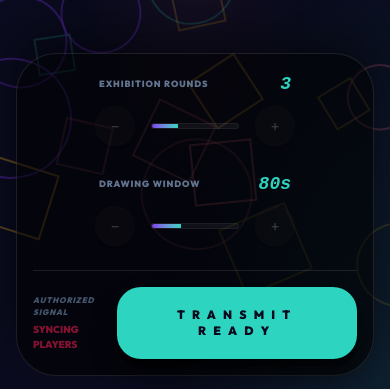
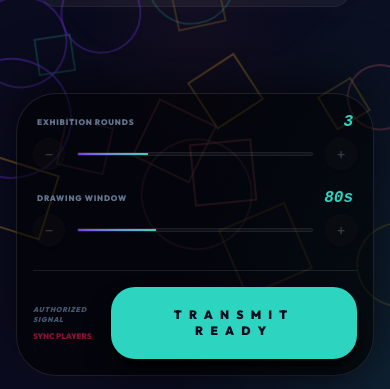
Before and after one commit to devvarshney45/skribbl-clone, a React (Vite) app in the folder client/: page /room/1 in a window 390 px wide. Shown: the part 452-841 px from the top of the page. Built offline with nearby package versions, Linux system fonts and the light colour scheme; no server answers.

Commit message:
fix: harden round transitions and achieve full mobile responsiveness

```diff
--- a/client/src/index.css
+++ b/client/src/index.css
@@ -159,9 +159,9 @@ body {
   animation: float-delayed 12s ease-in-out infinite;
 }
 
-/* Logo Sizing - Fluid */
+/* Logo Sizing - Fluid & Responsive */
 .logo-responsive {
-  font-size: clamp(3rem, 15vh, 10rem);
+  font-size: clamp(2.5rem, 15vw, 8rem); /* Use vw for width-based safety */
 }
 
 /* Glassmorphism Refinement - High Definition */
--- a/client/src/pages/Home.tsx
+++ b/client/src/pages/Home.tsx
@@ -107,7 +107,7 @@ const Home: React.FC = () => {
             <div className="absolute bottom-1/4 right-1/4 w-96 h-96 bg-brand-secondary/20 blur-[120px] animate-pulse-delayed" />
         </div>
 
-        <div className="w-full h-full max-w-7xl mx-auto flex flex-col items-center justify-center gap-2 md:gap-6 lg:gap-8 relative">
+        <div className="w-full min-h-full max-w-7xl mx-auto flex flex-col items-center justify-center gap-4 md:gap-8 relative py-8">
 
             {/* ── LOGO SECTION ── */}
             <header className="flex flex-col items-center text-center space-y-1 md:space-y-3 animate-pop-in">
--- a/client/src/pages/Room.tsx
+++ b/client/src/pages/Room.tsx
@@ -139,48 +139,48 @@ const Room: React.FC = () => {
           <div className="bg-black/60 backdrop-blur-3xl rounded-[2.5rem] border border-white/10 p-4 md:p-6 shadow-[0_-20px_50px_rgba(0,0,0,0.5)] flex flex-col md:flex-row items-center justify-between gap-6 md:gap-12">
 
           {/* Settings Group */}
-              <div className="flex flex-col md:flex-row items-center gap-6 md:gap-12 flex-grow">
+          <div className="flex flex-col xl:flex-row items-center gap-4 xl:gap-12 flex-grow w-full">
 
               {/* Rounds Control */}
-                  <div className="flex flex-col gap-2 w-full md:w-auto min-w-[200px]">
+              <div className="flex flex-col gap-1 w-full xl:w-auto xl:min-w-[200px]">
                   <div className="flex items-center justify-between px-1">
-                          <span className="text-[9px] font-black text-slate-500 uppercase tracking-widest">Exhibition Rounds</span>
-                          <span className="text-lg font-black text-brand-secondary font-mono italic">{totalRounds}</span>
+                      <span className="text-[8px] xl:text-[9px] font-black text-slate-500 uppercase tracking-widest">Exhibition Rounds</span>
+                      <span className="text-base xl:text-lg font-black text-brand-secondary font-mono italic">{totalRounds}</span>
                   </div>
-                      <div className="flex items-center gap-4">
-                          <button onClick={() => handleSettingChange('rounds', Math.max(1, totalRounds-1))} disabled={!isHost} className={`w-10 h-10 panel rounded-xl flex items-center justify-center transition-all ${!isHost ? 'opacity-20 grayscale' : 'hover:bg-white/10 active:scale-90 border-white/10'}`}>−</button>
-                          <div className="flex-grow h-1.5 bg-white/5 rounded-full overflow-hidden border border-white/5">
+                  <div className="flex items-center gap-3 xl:gap-4">
+                      <button onClick={() => handleSettingChange('rounds', Math.max(1, totalRounds-1))} disabled={!isHost} className={`w-8 h-8 xl:w-10 xl:h-10 panel rounded-xl flex items-center justify-center transition-all ${!isHost ? 'opacity-20 grayscale' : 'hover:bg-white/10 active:scale-90 border-white/10'}`}>−</button>
+                      <div className="flex-grow h-1 bg-white/5 rounded-full overflow-hidden border border-white/5">
                           <div className="h-full bg-gradient-to-r from-brand-primary to-brand-secondary transition-all duration-700" style={{ width: `${(totalRounds / 10) * 100}%` }} />
                       </div>
-                          <button onClick={() => handleSettingChange('rounds', Math.min(10, totalRounds+1))} disabled={!isHost} className={`w-10 h-10 panel rounded-xl flex items-center justify-center transition-all ${!isHost ? 'opacity-20 grayscale' : 'hover:bg-white/10 active:scale-90 border-white/10'}`}>+</button>
+                      <button onClick={() => handleSettingChange('rounds', Math.min(10, totalRounds+1))} disabled={!isHost} className={`w-8 h-8 xl:w-10 xl:h-10 panel rounded-xl flex items-center justify-center transition-all ${!isHost ? 'opacity-20 grayscale' : 'hover:bg-white/10 active:scale-90 border-white/10'}`}>+</button>
                   </div>
               </div>
 
               {/* Vertical Divider (Desktop Only) */}
-                  <div className="hidden md:block w-[1px] h-10 bg-white/5" />
+              <div className="hidden xl:block w-[1px] h-10 bg-white/5" />
 
               {/* Time Control */}
-                  <div className="flex flex-col gap-2 w-full md:w-auto min-w-[200px]">
+              <div className="flex flex-col gap-1 w-full xl:w-auto xl:min-w-[200px]">
                   <div className="flex items-center justify-between px-1">
-                          <span className="text-[9px] font-black text-slate-500 uppercase tracking-widest">Drawing window</span>
-                          <span className="text-lg font-black text-brand-secondary font-mono italic">{drawTime}s</span>
+                      <span className="text-[8px] xl:text-[9px] font-black text-slate-500 uppercase tracking-widest">Drawing window</span>
+                      <span className="text-base xl:text-lg font-black text-brand-secondary font-mono italic">{drawTime}s</span>
                   </div>
-                      <div className="flex items-center gap-4">
-                          <button onClick={() => handleSettingChange('drawTime', Math.max(30, drawTime-10))} disabled={!isHost} className={`w-10 h-10 panel rounded-xl flex items-center justify-center transition-all ${!isHost ? 'opacity-20 grayscale' : 'hover:bg-white/10 active:scale-90 border-white/10'}`}>−</button>
-                          <div className="flex-grow h-1.5 bg-white/5 rounded-full overflow-hidden border border-white/5">
+                  <div className="flex items-center gap-3 xl:gap-4">
+                      <button onClick={() => handleSettingChange('drawTime', Math.max(30, drawTime-10))} disabled={!isHost} className={`w-8 h-8 xl:w-10 xl:h-10 panel rounded-xl flex items-center justify-center transition-all ${!isHost ? 'opacity-20 grayscale' : 'hover:bg-white/10 active:scale-90 border-white/10'}`}>−</button>
+                      <div className="flex-grow h-1 bg-white/5 rounded-full overflow-hidden border border-white/5">
                           <div className="h-full bg-gradient-to-r from-brand-primary to-brand-secondary transition-all duration-700" style={{ width: `${((drawTime - 30) / 150) * 100}%` }} />
                       </div>
-                          <button onClick={() => handleSettingChange('drawTime', Math.min(180, drawTime+10))} disabled={!isHost} className={`w-10 h-10 panel rounded-xl flex items-center justify-center transition-all ${!isHost ? 'opacity-20 grayscale' : 'hover:bg-white/10 active:scale-90 border-white/10'}`}>+</button>
+                      <button onClick={() => handleSettingChange('drawTime', Math.min(180, drawTime+10))} disabled={!isHost} className={`w-8 h-8 xl:w-10 xl:h-10 panel rounded-xl flex items-center justify-center transition-all ${!isHost ? 'opacity-20 grayscale' : 'hover:bg-white/10 active:scale-90 border-white/10'}`}>+</button>
                   </div>
               </div>
           </div>
 
           {/* Action Group */}
-              <div className="w-full md:w-auto flex items-center gap-4 border-t md:border-t-0 md:border-l border-white/10 pt-4 md:pt-0 md:pl-8">
-                  <div className="flex flex-col items-center md:items-end flex-grow">
-                      <span className="text-[8px] font-black text-slate-600 uppercase tracking-widest mb-1 italic">Authorized Signal</span>
-                      <span className={`text-[10px] font-black ${allReady ? 'text-brand-secondary' : 'text-rose-500/50'}`}>
-                        {allReady ? 'ARENA READY' : 'SYNCING PLAYERS'}
+          <div className="w-full xl:w-auto flex items-center justify-between xl:justify-end gap-4 border-t xl:border-t-0 xl:border-l border-white/10 pt-4 xl:pt-0 xl:pl-8">
+              <div className="flex flex-col items-start xl:items-end flex-grow">
+                  <span className="text-[7px] font-black text-slate-600 uppercase tracking-widest mb-1 italic">Authorized Signal</span>
+                  <span className={`text-[8px] xl:text-[10px] font-black ${allReady ? 'text-brand-secondary' : 'text-rose-500/50'}`}>
+                    {allReady ? 'ARENA READY' : 'SYNC PLAYERS'}
                   </span>
               </div>
 
```
Also changed, not shown: 2 other files (tests, documents, lock files or other folders). Lines whose indentation alone changed are shown as unchanged.
